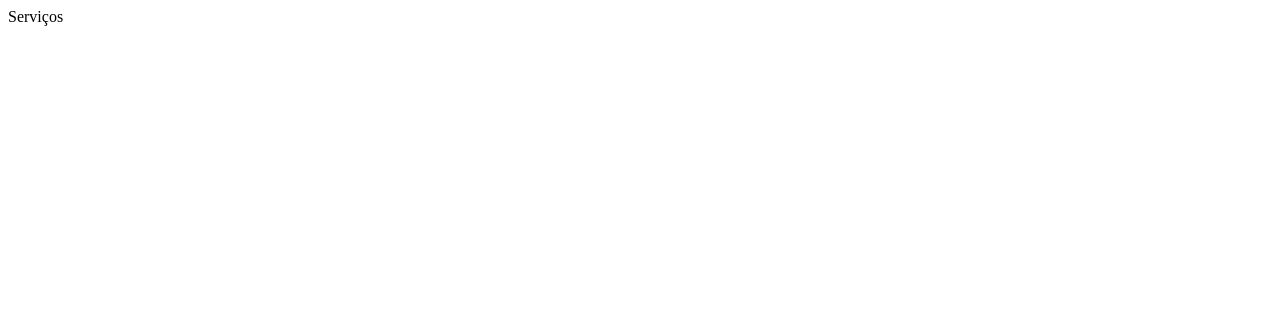
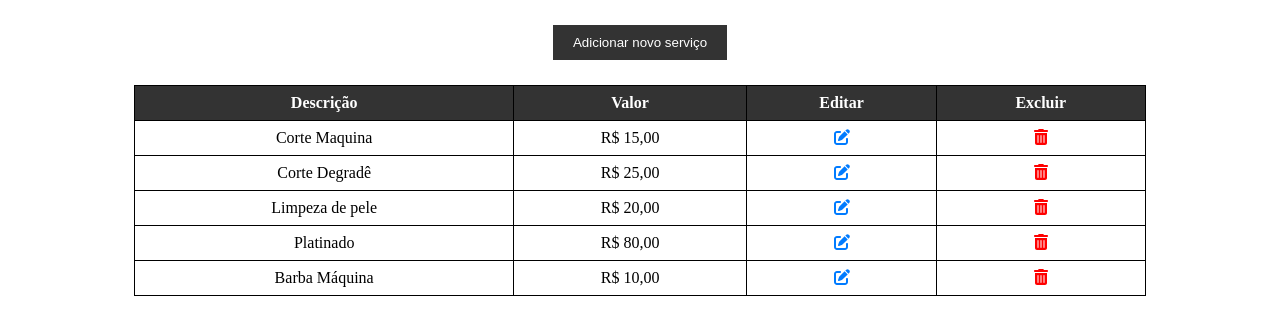
Before and after one commit to nilteras/domwagao-front, a React (Vite) app: page /servicos in a window 1280 px wide. Shown: the top 334 px of the page. Built offline with nearby package versions, Linux system fonts and the light colour scheme; the HTML template or start-up script is replaced by a standard one.

Commit message:
feat: Página estática serviços

```diff
--- a/src/pages/ServicosPage/ServicosPage.jsx
+++ b/src/pages/ServicosPage/ServicosPage.jsx
@@ -1,7 +1,131 @@
+import styled from 'styled-components';
+import { FontAwesomeIcon } from "@fortawesome/react-fontawesome";
+import { faEdit, faTrashAlt } from '@fortawesome/free-solid-svg-icons';
+
 export default function ServicosPage() {
     return (
         <>
-            Serviços
+             <div>
+                <ButtonContainer>
+                    <Button>Adicionar novo serviço</Button>
+
+                </ButtonContainer>
+                <Table>
+                    <thead>
+                        <tr>
+                            <Th>Descrição</Th>
+                            <Th>Valor</Th>
+                            <Th>Editar</Th>
+                            <Th>Excluir</Th>
+                        </tr>
+                    </thead>
+                    <tbody>
+                        <tr>
+                            <Td>Corte Maquina</Td>
+                            <Td>R$ 15,00</Td>
+                            <Td>
+                                <EditIcon icon={faEdit} />
+                            </Td>
+                            <Td>
+                                <DeleteIcon icon={faTrashAlt} />
+                            </Td>
+                        </tr>
+                        <tr>
+                        <Td>Corte Degradê</Td>
+                            <Td>R$ 25,00</Td>
+                            <Td>
+                                <EditIcon icon={faEdit} />
+                            </Td>
+                            <Td>
+                                <DeleteIcon icon={faTrashAlt} />
+                            </Td>
+                        </tr>
+                        <tr>
+                        <Td>Limpeza de pele</Td>
+                            <Td>R$ 20,00</Td>
+                            <Td>
+                                <EditIcon icon={faEdit} />
+                            </Td>
+                            <Td>
+                                <DeleteIcon icon={faTrashAlt} />
+                            </Td>
+                        </tr>
+                        <tr>
+                        <Td>Platinado</Td>
+                            <Td>R$ 80,00</Td>
+                            <Td>
+                                <EditIcon icon={faEdit} />
+                            </Td>
+                            <Td>
+                                <DeleteIcon icon={faTrashAlt} />
+                            </Td>
+                        </tr>
+                        <tr>
+                        <Td>Barba Máquina</Td>
+                            <Td>R$ 10,00</Td>
+                            <Td>
+                                <EditIcon icon={faEdit} />
+                            </Td>
+                            <Td>
+                                <DeleteIcon icon={faTrashAlt} />
+                            </Td>
+                        </tr>
+
+                    </tbody>
+                </Table>
+            </div>
+
         </>
     )
 }
+
+
+const Table = styled.table`
+  width: 80%;
+  margin: 0 auto;
+  border-collapse: collapse;
+  margin-top: 20px;
+`;
+
+
+const Th = styled.th`
+  background-color: #333;
+  color: white;
+  border: 1px solid #000;
+  padding: 8px;
+  text-align: center;
+`;
+
+const Td = styled.td`
+  border: 1px solid #000;
+  padding: 8px;
+  text-align: center;
+`;
+
+const ButtonContainer = styled.div`
+  text-align: center;
+  margin-top: 20px;
+`;
+
+const Button = styled.button`
+  background-color: #333;
+  color: white;
+  padding: 10px 20px;
+  border: none;
+  cursor: pointer;
+  margin: 5px;
+
+  &:hover {
+    background-color: #000;
+  }
+`;
+
+const EditIcon = styled(FontAwesomeIcon)`
+  color: #007bff;
+  cursor: pointer;
+`;
+
+const DeleteIcon = styled(FontAwesomeIcon)`
+  color: #ff0000;
+  cursor: pointer;
+`;
```
